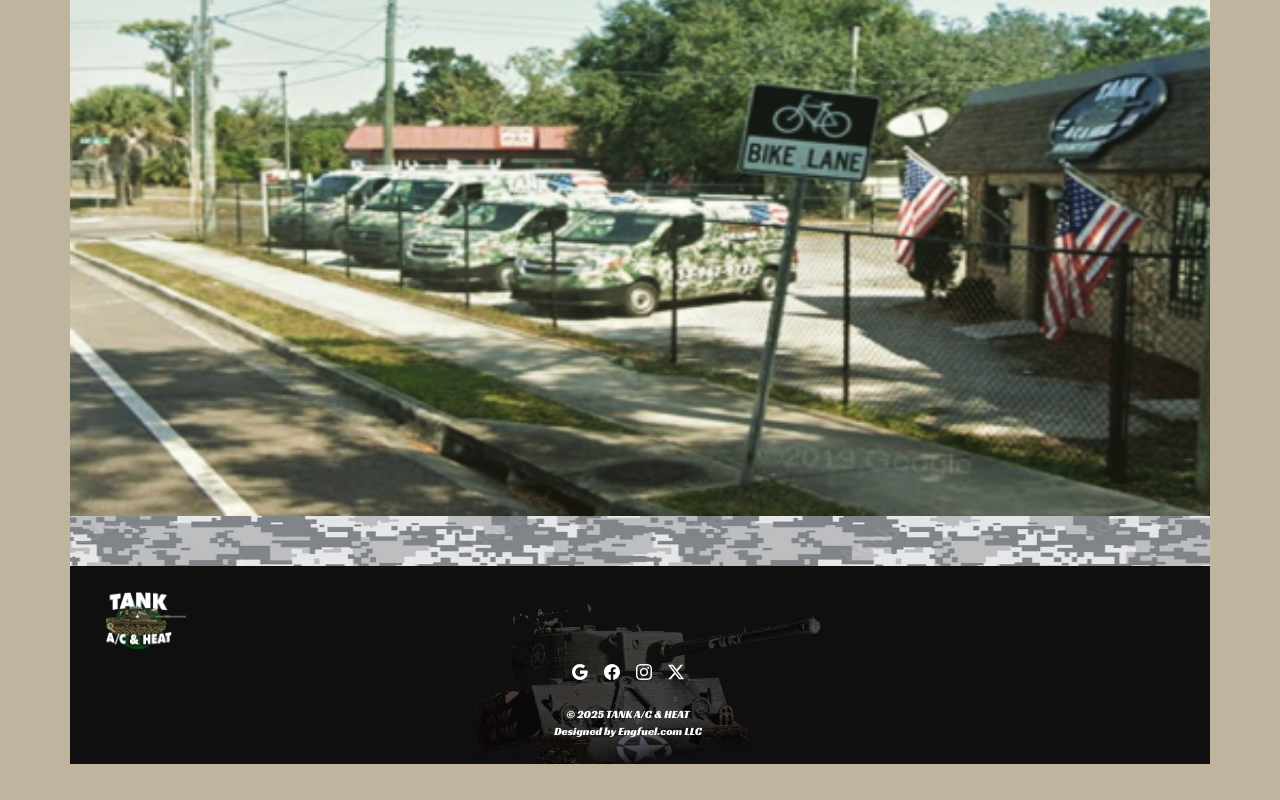
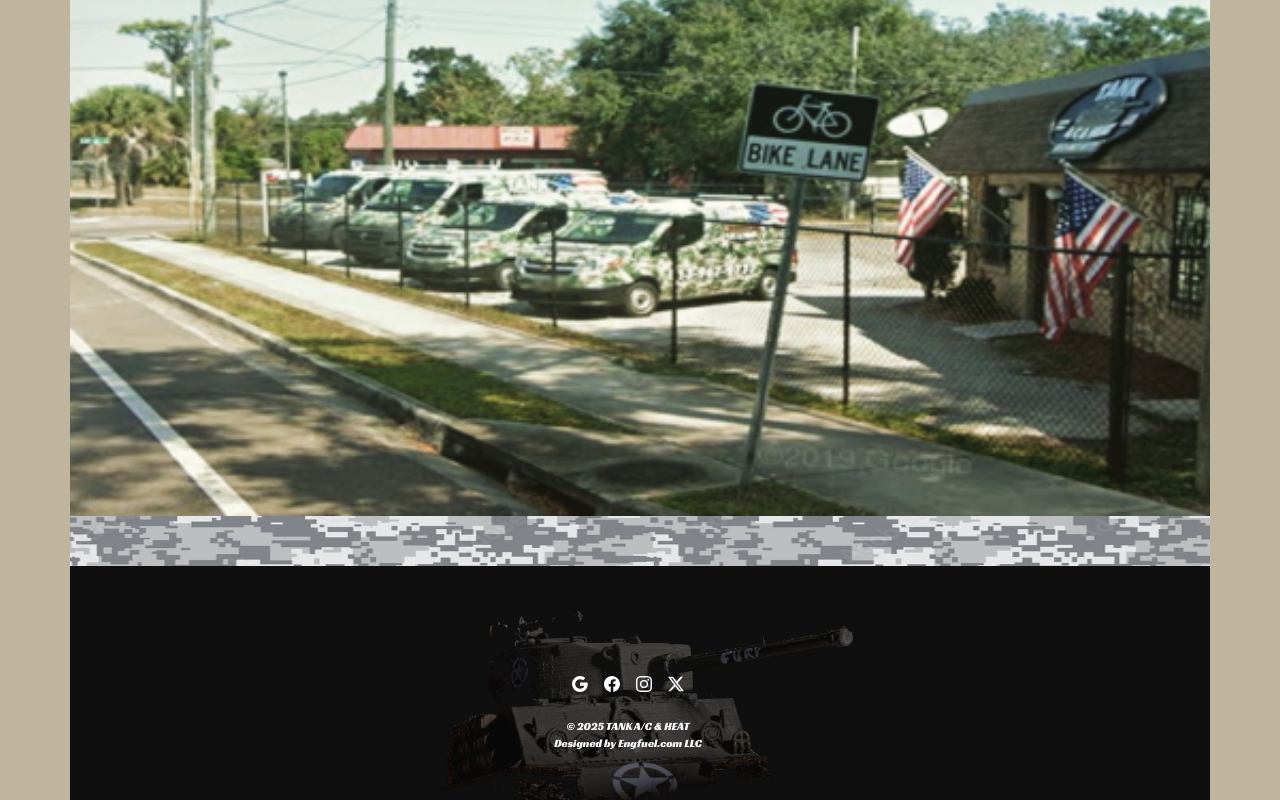
Before and after one commit to yohanJS/tankAc, a Vue app: page / in a window 1280 px wide. Shown: the part 5037-5837 px from the top of the page. Before the commit the page ends 5801 px from the top, so only its background shows below. Built offline with nearby package versions, Linux system fonts and the light colour scheme.

Commit message:
- testing the footer without the logo

```diff
--- a/src/components/FooterComp.vue
+++ b/src/components/FooterComp.vue
@@ -1,18 +1,18 @@
 <template>
-      <div class="container p-4 footer-bg">
+      <div class="container p-5 footer-bg">
     <div class="row container">
       <!--IMG LOGO-->
-      <div class="col-12">
+      <!-- <div class="col-12">
         <a class="navbar-brand fw-bold d-flex align-items-center m-0" href="#">
           <img src="../assets/logo.png" alt="Logo" class="me-2" style="width: 80px; height: 60px;" />
         </a>
-      </div>
+      </div> -->
       <!--WHITE HORIZONTAL LINE-->
       <!-- <div class="col-12 text-center">
         <hr class="border border-white border-1 my-4" />
       </div> -->
       <!--SOCIAL MEDIA ICONS-->
-      <div class="col-12 d-flex justify-content-center">
+      <div class="col-12 mt-5 d-flex justify-content-center">
         <a href="#" class="nav-link m-2">
           <svg xmlns="http://www.w3.org/2000/svg" width="16" height="16" fill="#fff" class="bi bi-google"
             viewBox="0 0 16 16">
```
